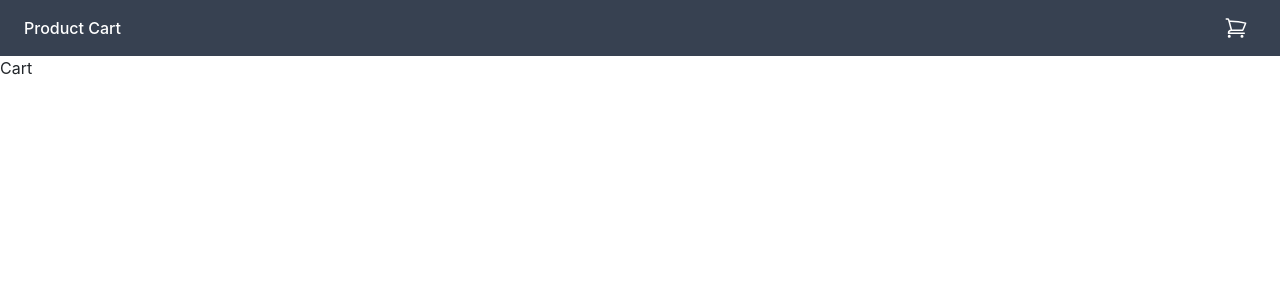
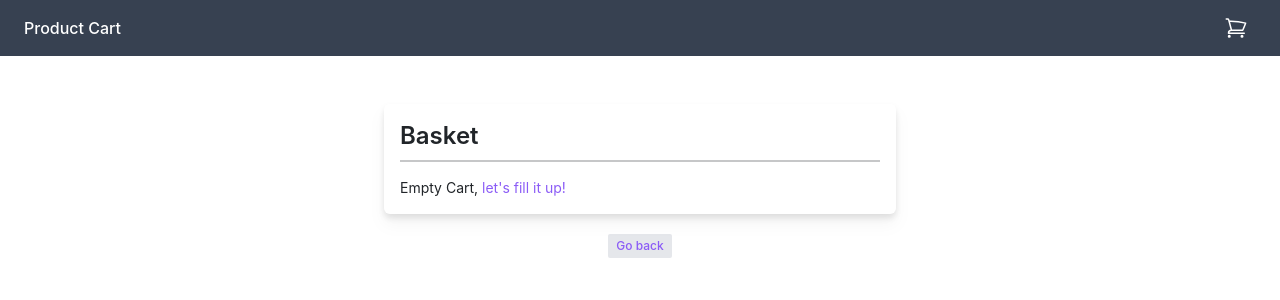
Before and after one commit to TanmayPShinde/products-n-cart, a React (Create React App) app: page /cart in a window 1280 px wide. Shown: the top 300 px of the page. Built offline with nearby package versions, Linux system fonts and the light colour scheme.

Commit message:
setting up cart page, feat: cart Item component

```diff
--- /dev/null
+++ b/src/components/CartItem.jsx
@@ -0,0 +1,5 @@
+const CartItem = ({ item }) => {
+  return <div>{item.name}</div>;
+};
+
+export default CartItem;
--- a/src/components/layout/navbar/index.jsx
+++ b/src/components/layout/navbar/index.jsx
@@ -1,4 +1,5 @@
 import { useSelector } from "react-redux";
+import { Link } from "react-router-dom";
 
 const Navbar = () => {
   const { cartItems } = useSelector((state) => state.cart);
@@ -10,6 +11,7 @@ const Navbar = () => {
           <h1 className="text-white block px-3 py-2 text-base font-medium">
             Product Cart
           </h1>
+          <Link to="/cart">
             <div className="px-2 py-1 me-3 sm:px-6 lg:px-8 text-white rounded-md hover:bg-slate-600">
               <div className="relative">
                 <svg
@@ -33,6 +35,7 @@ const Navbar = () => {
                 )}
               </div>
             </div>
+          </Link>
         </div>
       </div>
     </nav>
--- a/src/pages/cart/index.jsx
+++ b/src/pages/cart/index.jsx
@@ -1,5 +1,34 @@
+import { useSelector } from "react-redux";
+
+import CartItem from "../../components/CartItem";
+import { Link } from "react-router-dom";
+
 const Cart = () => {
-  return <div>Cart</div>;
+  const { cartItems } = useSelector((state) => state.cart);
+
+  return (
+    <>
+      <div className="mt-5 p-3 max-w-lg mx-auto bg-white rounded-md drop-shadow-lg">
+        <h1 className="text-2xl font-semibold ">Basket</h1>
+        <hr className="h-px mt-2 mb-3 bg-gray-200 border-2 dark:bg-gray-700" />
+        {cartItems.length > 0 ? (
+          cartItems.map((item) => <CartItem item={item} key={item.id} />)
+        ) : (
+          <p className="text-sm ">
+            Empty Cart,{" "}
+            <Link to="/" className="text-violet-500">
+              let's fill it up!
+            </Link>
+          </p>
+        )}
+      </div>
+      <div className="text-center">
+        <button className="text-violet-500 font-medium rounded-sm !mt-5 py-1 px-2 text-xs bg-gray-200 hover:bg-violet-600 hover:text-white">
+          Go back
+        </button>
+      </div>
+    </>
+  );
 };
 
 export default Cart;
```
Lines whose indentation alone changed are shown as unchanged.
